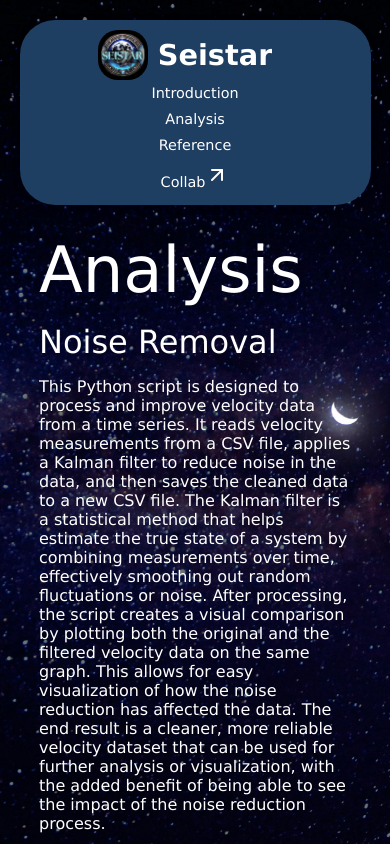
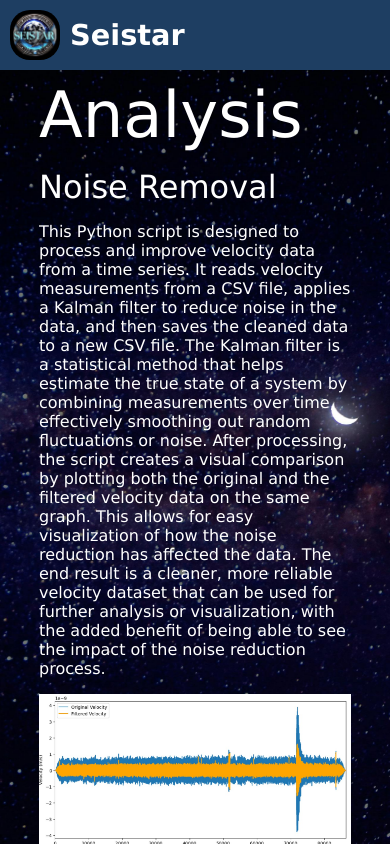
Before and after one commit to Eaarjun/Seistar, a React (Vite) app: page /analysis in a window 390 px wide. Built offline with nearby package versions, Linux system fonts and the light colour scheme.

Commit message:
Update Navbar.css

```diff
--- a/src/Components/Navbar.css
+++ b/src/Components/Navbar.css
@@ -1,96 +1,90 @@
-
-
-/* Navbar.css */
 .navbar {
-    position: sticky; /* Make navbar sticky */
-    top: 0; /* Stick to the top of the viewport */
-    width: 1600px; /* Set fixed width */
-    margin: 20px auto; /* Center navbar horizontally */
-    display: flex; /* Flex layout for centering items */
-    justify-content: center; /* Center items horizontally */
-    align-items: center; /* Center items vertically */
-    background-color: #1E3E62; /* Background color */
-    border-radius: 35px; /* Rounded corners */
-    padding: 10px 20px; /* Padding */
-    box-shadow: 0 2px 10px rgba(0, 0, 0, 0.1); /* Shadow for depth */
+  position: sticky;
+  top: 0;
+  width: 100%;
+  display: flex;
+  justify-content: space-between;
+  align-items: center;
+  background-color: #1E3E62;
+  padding: 10px 20px;
   z-index: 10;
-
 }
 
 .logo {
-    display: flex; /* Use flexbox for alignment */
-    align-items: center; /* Vertically center the items */
-    color: #fff; /* Logo color */
-    font-size: 1.5em; /* Logo size */
-    margin-right: 20px; /* Space between logo and links */
+  display: flex;
+  align-items: center;
+  color: #fff;
+  font-size: 1.5em;
 }
 
 .logo-image {
-    margin-right: 10px; /* Optional: space between image and text */
+  margin-right: 10px;
   border-radius: 20px;
 }
 
-  .nav-links {
-    list-style: none; /* Remove bullet points */
-    display: flex; /* Align links in a row */
-    flex-grow: 1; /* Allow links to grow and take space */
-    justify-content: space-evenly; /* Evenly distribute links */
-  }
-  .nav-links li {
-    color: #fff; /* Link color */
-    margin: 0 15px; /* Space between links */
-    cursor: pointer; /* Change cursor to pointer */
-  }
-
-  .nav-links li:hover {
-    text-decoration: underline; /* Underline effect on hover */
-  }
-/* styles.css */
-.link {
-  color: black; /* Default color */
-  text-decoration: none;
-}
-
-.link.active {
-  color: white; /* Color when active */
-}
-
-/* Optional: For hover effect */
-.link:hover {
-  color: grey; /* Change color on hover */
-}
-
-
-  @media (max-width: 800px) {
-    .navbar {
-      width: 90%; /* Adjust width for smaller screens */
-      flex-direction: column; /* Stack items vertically */
-      padding: 10px; /* Adjust padding */
+.menu-icon {
+  display: none;
+  font-size: 2em;
+  cursor: pointer;
 }
 
 .nav-links {
-      flex-direction: column; /* Stack links vertically */
-      align-items: center; /* Center align links */
+  list-style: none;
+  display: flex;
+  align-items: center;
 }
 
 .nav-links li {
-      margin: 5px 0; /* Space between links */
+  color: #fff;
+  margin: 0 15px;
+}
+
+.nav-links.active {
+  display: flex;
+  flex-direction: column;
+  position: absolute;
+  top: 70px;
+  left: 0;
+  right: 0;
+  background-color: #1E3E62;
+  padding: 10px 0;
+  border-radius: 0 0 35px 35px;
+}
+
+.nav-links.hide {
+  display: none;
+}
+
+@media (max-width: 800px) {
+  .menu-icon {
+    display: block;
+  }
+
+  .nav-links {
+    display: none;
+  }
+
+  .nav-links.active {
+    display: flex;
+  }
+}
+
+@media (max-width: 1200px) {
+  .navbar {
+    padding: 10px 10px;
+  }
+
+  .nav-links li {
+    margin: 0 10px;
   }
 }
 
 @media (max-width: 480px) {
   .logo {
-      font-size: 1.2em; /* Reduce logo size for smaller screens */
-    }
-  }
-
-
-  @media (max-width: 480px) {
-    .logo {
-      font-size: 1.2em; /* Reduce logo size for smaller screens */
+    font-size: 1.2em;
   }
 
   .nav-links li {
-      font-size: 0.9em; /* Slightly smaller font for links */
+    font-size: 0.9em;
   }
 }
```
Lines whose indentation alone changed are shown as unchanged.
